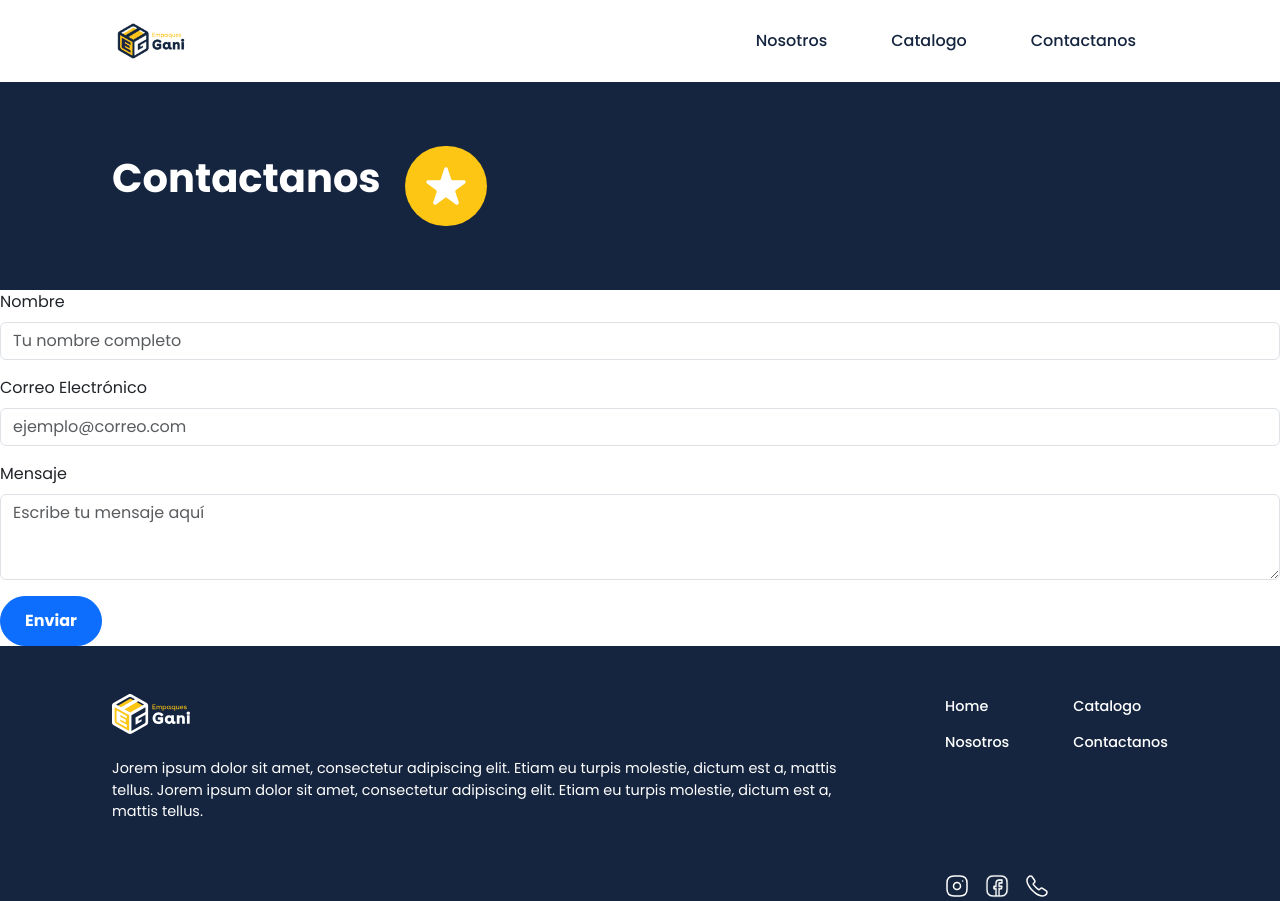
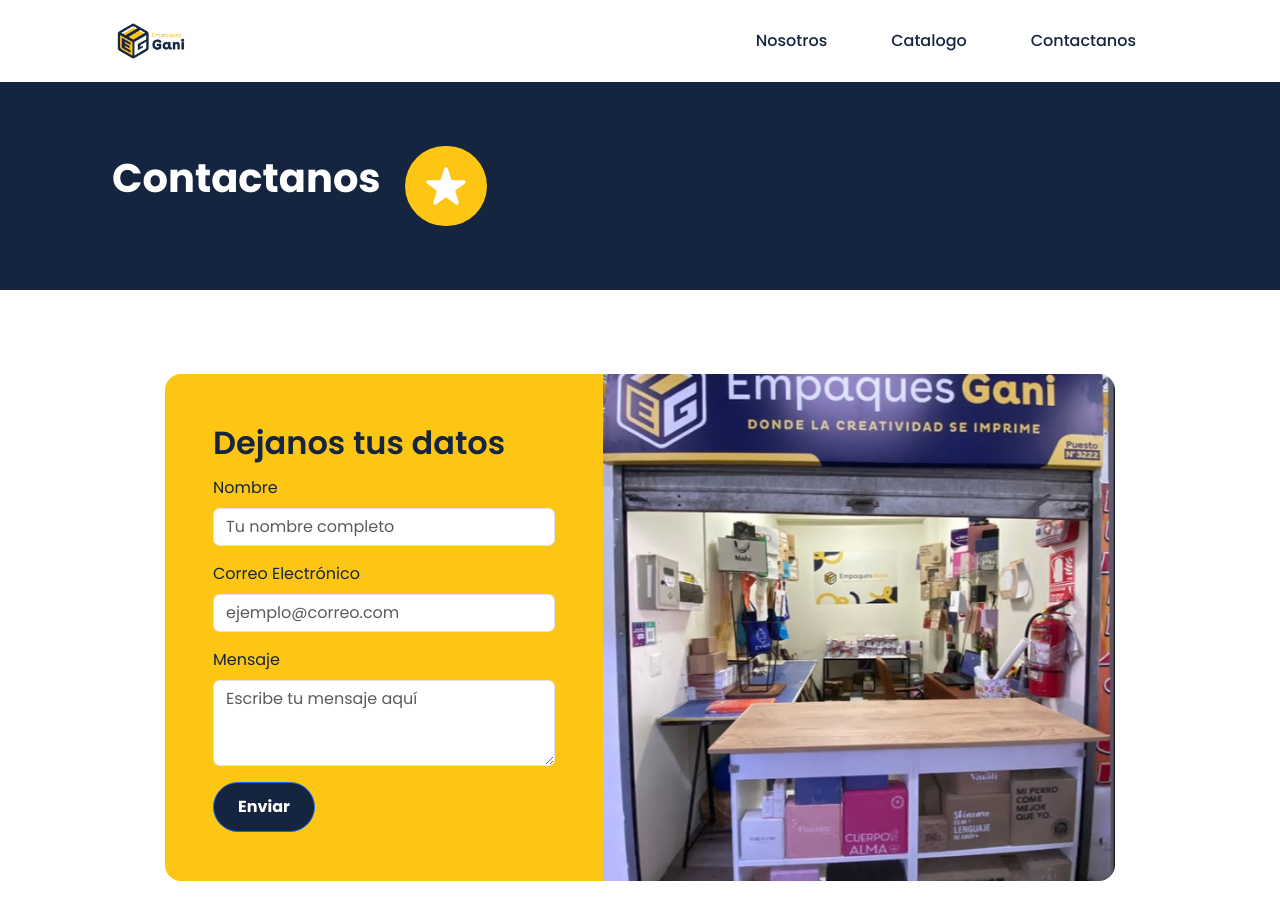
Before and after one commit to Erick3005/Trabajo-Final-Coder, a website: page assets/pages/contactanos.html in a window 1280 px wide. Shown: the top 901 px of the page. Drawn offline with nearby package versions, Linux system fonts and the light colour scheme.

Commit message:
mis cambios

```diff
--- a/assets/pages/contactanos.html
+++ b/assets/pages/contactanos.html
@@ -41,8 +41,10 @@
   </section>
 
  <section>
-  <div>
+  <div class="section-contactanos">
+    <div class="section-contactanos__container">
       <form>
+       <h2> Dejanos tus datos</h2>
        <div class="mb-3">
         <label for="inputNombre" class="form-label">Nombre</label>
         <input type="text" class="form-control" id="inputNombre" placeholder="Tu nombre completo">
@@ -57,6 +59,11 @@
        </div>
        <button type="submit" class="btn btn-primary">Enviar</button>
       </form>
+      <div class="section-contactanos__container__img">
+        <img src="../img/foto_local.png" alt="">
+      </div>
+
+    </div>
   </div>
 
  </section>
--- a/assets/styles/styles.css
+++ b/assets/styles/styles.css
@@ -872,6 +872,58 @@
   text-align: center;
 }
 
+.section-contactanos {
+  width: 100%;
+  padding: 84px 0;
+}
+
+.section-contactanos__container{
+  max-width: 1440px;
+  margin: 0 auto;
+  display: flex;
+  justify-content: center;
+}
+
+.section-contactanos__container form {
+  background-color:#FDC514;
+  padding: 48px;
+  border-radius: 16px 0 0 16px;
+}
+
+.section-contactanos__container__img {
+  height: 507px;
+  width: 40vw;
+  overflow: hidden;
+  border-radius: 0 16px 16px 0;
+
+}
+
+.mb-3 {
+  stroke: #15253F;
+  color: #15253F;
+}
+
+.mb-3 label{
+  color:#15253F;
+  font-family: poppins;
+}
+
+.btn {
+  background-color: #15253F;
+  font-family: poppins;
+  stroke: none;
+}
+
+.section-contactanos__container__img img {
+width: 100%;
+height: 100%;
+object-fit: cover;
+}
+
+form h2 {
+  color: #15253F;
+}
+
 .footer {
   background-color: #15253F;
   color: white;
```
Also changed, not shown: assets/pages/producto.html (deleted, +0 -80 lines). Lines whose indentation alone changed are shown as unchanged.
